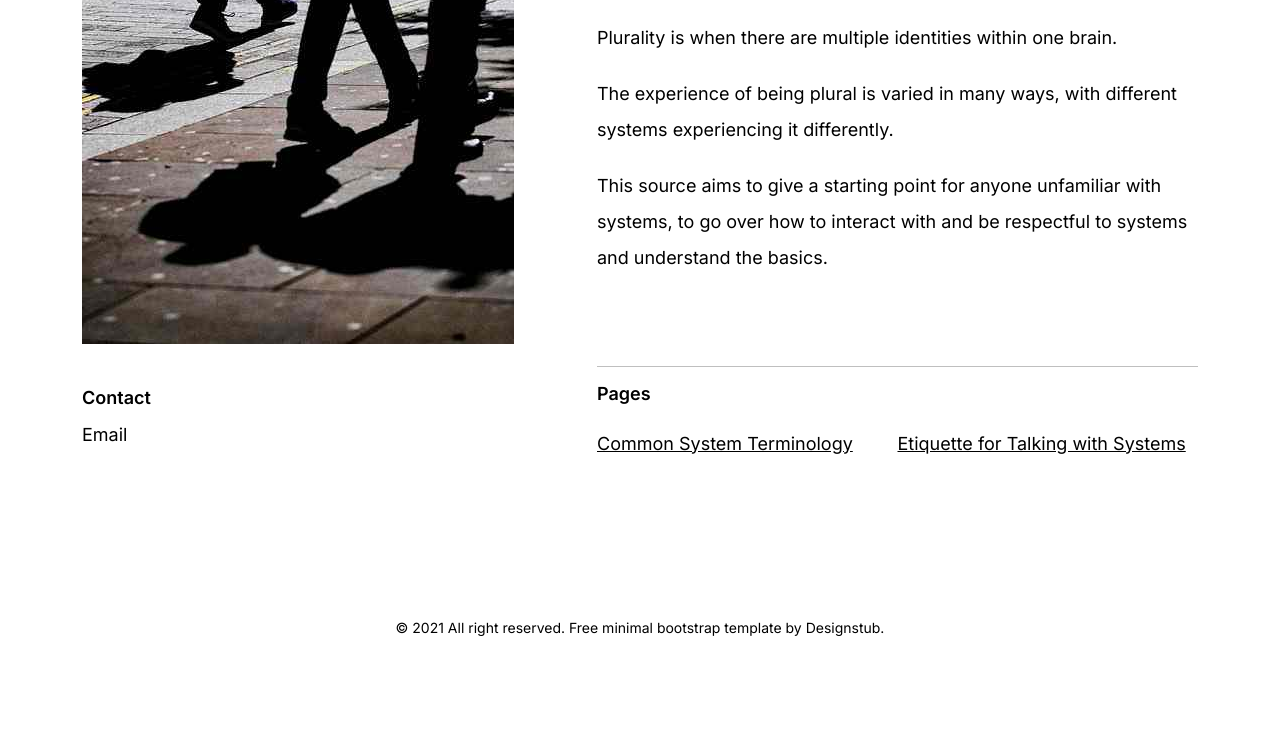
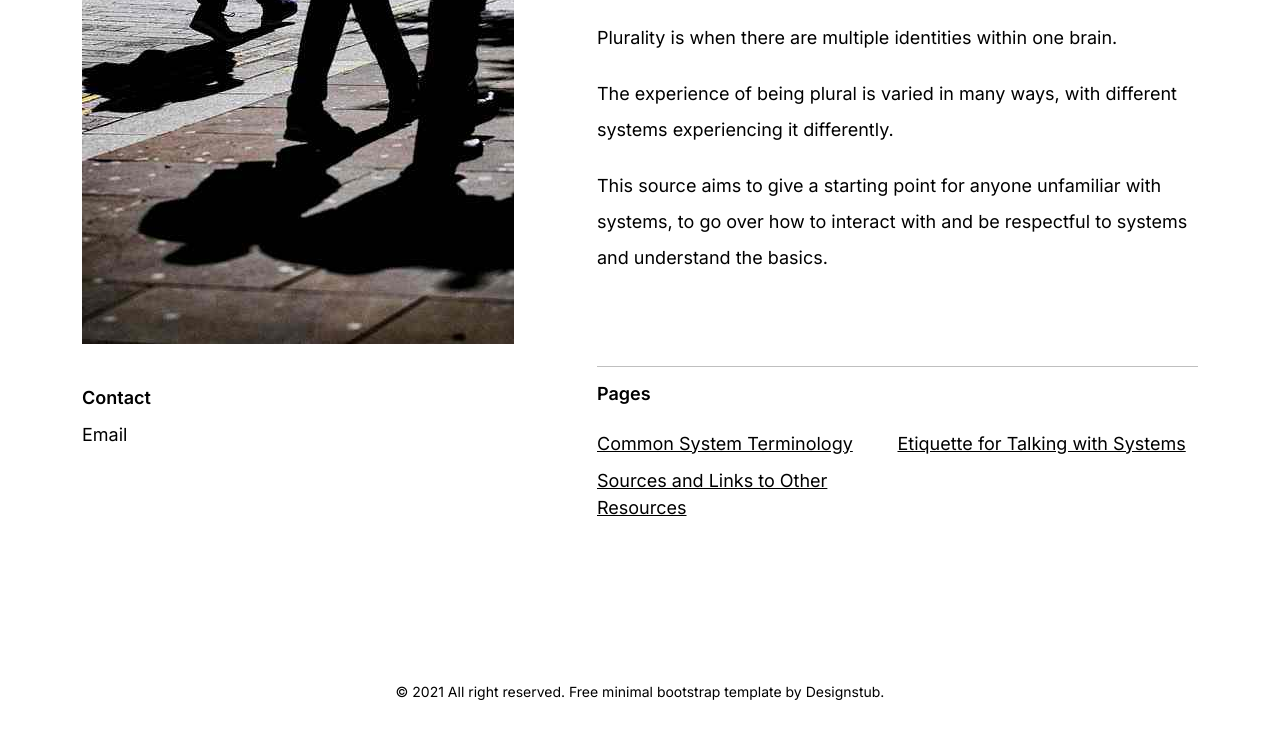
Before and after one commit to sys-resources/sys-resources.github.io, a plain HTML site: page index.html in a window 1280 px wide. Shown: the part 475-1213 px from the top of the page. Drawn offline with nearby package versions, Linux system fonts and the light colour scheme.

Commit message:
Update index.html

```diff
--- a/index.html
+++ b/index.html
@@ -60,6 +60,7 @@
                     <ul>
                       <li><a href="terms.html">Common System Terminology</a></li>
                       <li><a href="etiquette.html">Etiquette for Talking with Systems</a></li>
+                      <li><a href="info_sources.html">Sources and Links to Other Resources</a></li>
                     </ul>
                 </section>
               </div>
```
